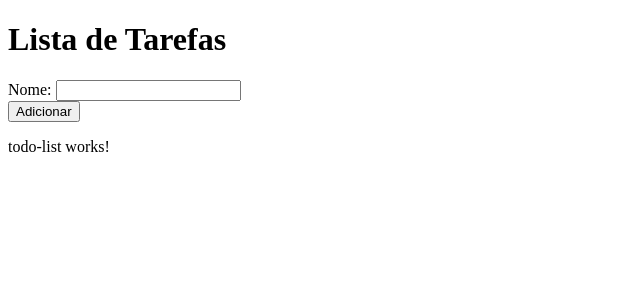
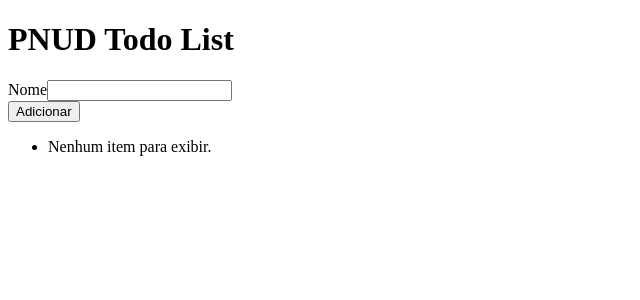
Before and after one commit to viniciuslopes13/my-todo-curso-cnj, an Angular app: page / in a window 1280 px wide. Shown: the top 300 px of the page, without its empty margins (0-640 px from the left). Built offline with nearby package versions, Linux system fonts and the light colour scheme.

Commit message:
feat: add component card and other things.

```diff
--- a/src/app/app.html
+++ b/src/app/app.html
@@ -1 +1 @@
-<app-todo-list></app-todo-list>
+<app-card></app-card>
--- a/src/app/app.ts
+++ b/src/app/app.ts
@@ -1,10 +1,10 @@
 import { Component, signal } from '@angular/core';
 import { RouterOutlet } from '@angular/router';
-import { TodoList } from './components/todo-list/todo-list';
+import { Card } from './components/card/card';
 
 @Component({
   selector: 'app-root',
-  imports: [RouterOutlet, TodoList],
+  imports: [RouterOutlet, Card],
   templateUrl: './app.html',
   styleUrl: './app.css'
 })
--- /dev/null
+++ b/src/app/components/card/card.html
@@ -0,0 +1,4 @@
+<app-todo-list>
+    <h1 title>PNUD Todo List</h1>
+    <label for="nome" label>Nome</label>
+</app-todo-list>
--- a/src/app/components/todo-list/todo-list.html
+++ b/src/app/components/todo-list/todo-list.html
@@ -1,7 +1,13 @@
-<h1>{{name}}</h1>
+<ng-content select="[title]"></ng-content>
 <div>
-    <label for="nome">Nome: </label>
-    <input type="text" name="nome" id="nome">
+    <ng-content select="[label]"></ng-content>
+    <input type="text" name="nome" id="nome" #todoName>
 </div>
-<button>Adicionar</button>
-<p class="foo">todo-list works!</p>
+<button (click)="addTask(todoName.value)">Adicionar</button>
+<ul>
+    @for (task of tasks; track task){
+        <li>{{task.name}}</li>
+    } @empty {
+        <li>Nenhum item para exibir.</li>
+    }
+</ul>
--- a/src/app/components/todo-list/todo-list.ts
+++ b/src/app/components/todo-list/todo-list.ts
@@ -1,4 +1,8 @@
-import { Component } from '@angular/core';
+import { Component, ElementRef, ViewChild } from '@angular/core';
+
+interface Task{
+  name: string;
+}
 
 @Component({
   selector: 'app-todo-list',
@@ -10,4 +14,20 @@ export class TodoList {
 
   name: string = "Lista de Tarefas";
 
+  tasks: Task[] = []
+
+  @ViewChild("todoName") todoInputRef: ElementRef<HTMLInputElement> = null!;
+
+  addTask(name: string){
+    if(name){
+      this.tasks.push({name});
+      console.log(this.todoInputRef.nativeElement.value);
+      this.todoInputRef.nativeElement.value = '';
+    }
+  }
+
+  showHello(){
+    console.log("Clicou no botao")
+  }
+
 }
```
Also changed, not shown: src/app/components/card/card.ts (added, +12 -0 lines), src/app/components/card/card.css (added).
